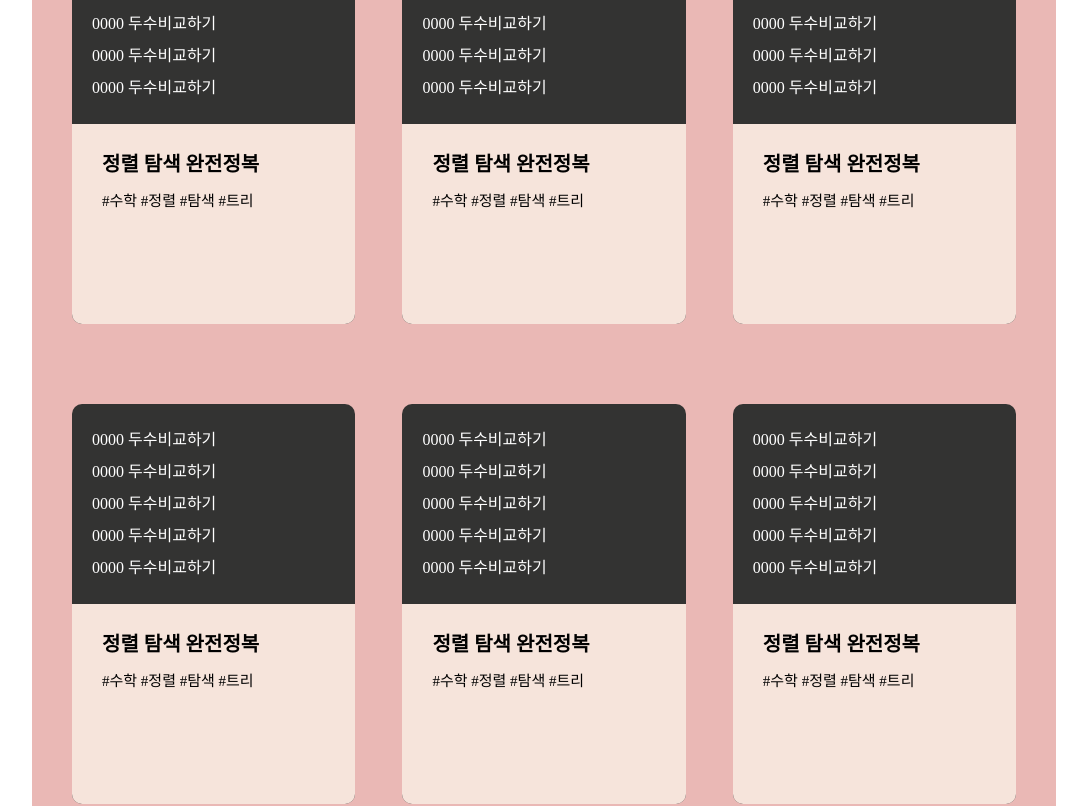
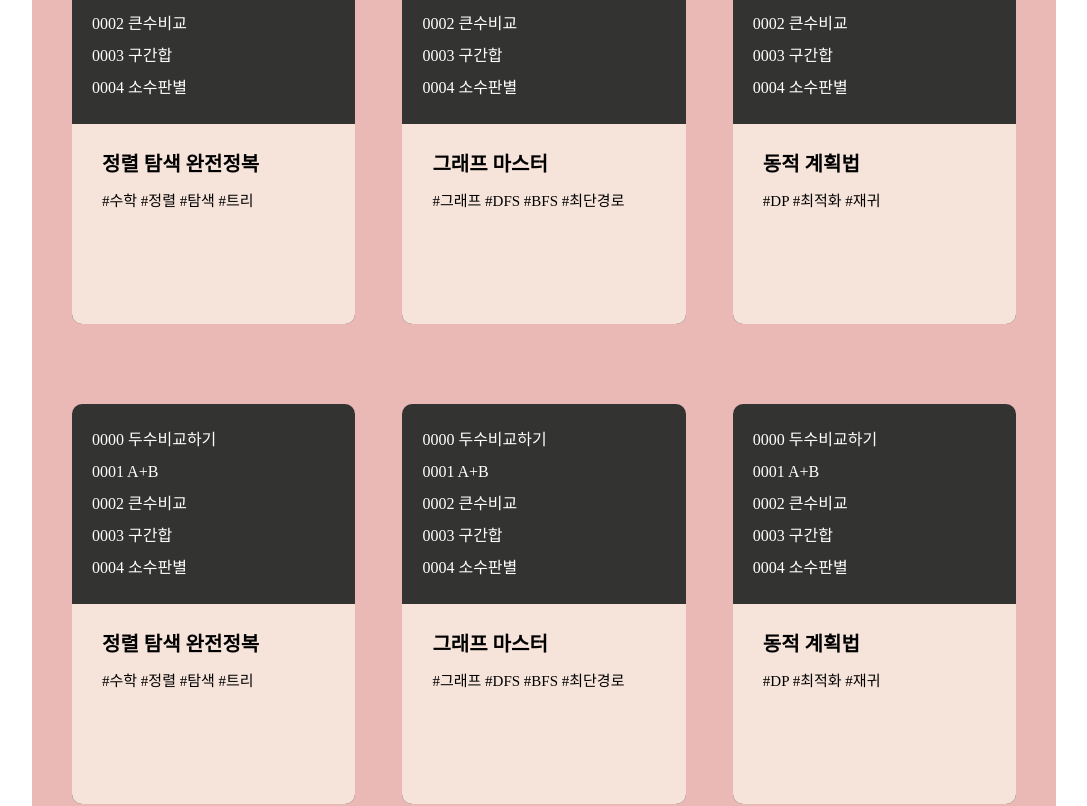
Before and after one commit to Heesu01/co-mento, a React (Create React App) app: page /main in a window 1280 px wide. Shown: the part 1720-2526 px from the top of the page, without its empty margins (96-1183 px from the left). Built offline with nearby package versions, Linux system fonts and the light colour scheme.

Commit message:
feat: 문제집컴포넌트 map함수로 변경

```diff
--- a/src/components/Book.js
+++ b/src/components/Book.js
@@ -1,93 +1,62 @@
 import React from "react";
+import { useNavigate } from "react-router-dom";
 import styled from "styled-components";
 
 const Book = () => {
+  const navigate = useNavigate();
+
+  const problems = [
+    "0000 두수비교하기",
+    "0001 A+B",
+    "0002 큰수비교",
+    "0003 구간합",
+    "0004 소수판별",
+  ];
+
+  const books = [
+    { title: "정렬 탐색 완전정복", tags: "#수학 #정렬 #탐색 #트리" },
+    { title: "그래프 마스터", tags: "#그래프 #DFS #BFS #최단경로" },
+    { title: "동적 계획법", tags: "#DP #최적화 #재귀" },
+  ];
+
   return (
     <Container>
       <Top>
         <p>문제집</p>
       </Top>
       <ItemBox>
-        <Item>
+        {books.map((book, index) => (
+          <Item key={index}>
             <List>
-            <Problem>0000 두수비교하기</Problem>
-            <Problem>0000 두수비교하기</Problem>
-            <Problem>0000 두수비교하기</Problem>
-            <Problem>0000 두수비교하기</Problem>
-            <Problem>0000 두수비교하기</Problem>
+              {problems.map((problem, i) => (
+                <Problem key={i} onClick={() => navigate("/problem")}>
+                  {problem}
+                </Problem>
+              ))}
             </List>
             <Cover>
-            <Title>정렬 탐색 완전정복</Title>
-            <Tag>#수학 #정렬 #탐색 #트리</Tag>
+              <Title>{book.title}</Title>
+              <Tag>{book.tags}</Tag>
             </Cover>
           </Item>
-        <Item>
+        ))}
+      </ItemBox>
+      <ItemBox>
+        {books.map((book, index) => (
+          <Item key={index}>
             <List>
-            <Problem>0000 두수비교하기</Problem>
-            <Problem>0000 두수비교하기</Problem>
-            <Problem>0000 두수비교하기</Problem>
-            <Problem>0000 두수비교하기</Problem>
-            <Problem>0000 두수비교하기</Problem>
+              {problems.map((problem, i) => (
+                <Problem key={i} onClick={() => navigate("/problem")}>
+                  {problem}
+                </Problem>
+              ))}
             </List>
             <Cover>
-            <Title>정렬 탐색 완전정복</Title>
-            <Tag>#수학 #정렬 #탐색 #트리</Tag>
+              <Title>{book.title}</Title>
+              <Tag>{book.tags}</Tag>
             </Cover>
           </Item>
-        <Item>
-          <List>
-            <Problem>0000 두수비교하기</Problem>
-            <Problem>0000 두수비교하기</Problem>
-            <Problem>0000 두수비교하기</Problem>
-            <Problem>0000 두수비교하기</Problem>
-            <Problem>0000 두수비교하기</Problem>
-          </List>
-          <Cover>
-            <Title>정렬 탐색 완전정복</Title>
-            <Tag>#수학 #정렬 #탐색 #트리</Tag>
-          </Cover>
-        </Item>
-      </ItemBox>
-      <ItemBox>
-        <Item>
-          <List>
-            <Problem>0000 두수비교하기</Problem>
-            <Problem>0000 두수비교하기</Problem>
-            <Problem>0000 두수비교하기</Problem>
-            <Problem>0000 두수비교하기</Problem>
-            <Problem>0000 두수비교하기</Problem>
-          </List>
-          <Cover>
-            <Title>정렬 탐색 완전정복</Title>
-            <Tag>#수학 #정렬 #탐색 #트리</Tag>
-          </Cover>
-        </Item>
-        <Item>
-          <List>
-            <Problem>0000 두수비교하기</Problem>
-            <Problem>0000 두수비교하기</Problem>
-            <Problem>0000 두수비교하기</Problem>
-            <Problem>0000 두수비교하기</Problem>
-            <Problem>0000 두수비교하기</Problem>
-          </List>
-          <Cover>
-            <Title>정렬 탐색 완전정복</Title>
-            <Tag>#수학 #정렬 #탐색 #트리</Tag>
-          </Cover>
-        </Item>
-        <Item>
-          <List>
-            <Problem>0000 두수비교하기</Problem>
-            <Problem>0000 두수비교하기</Problem>
-            <Problem>0000 두수비교하기</Problem>
-            <Problem>0000 두수비교하기</Problem>
-            <Problem>0000 두수비교하기</Problem>
-          </List>
-          <Cover>
-            <Title>정렬 탐색 완전정복</Title>
-            <Tag>#수학 #정렬 #탐색 #트리</Tag>
-          </Cover>
-        </Item>
+        ))}
       </ItemBox>
     </Container>
   );
```
Lines whose indentation alone changed are shown as unchanged.
